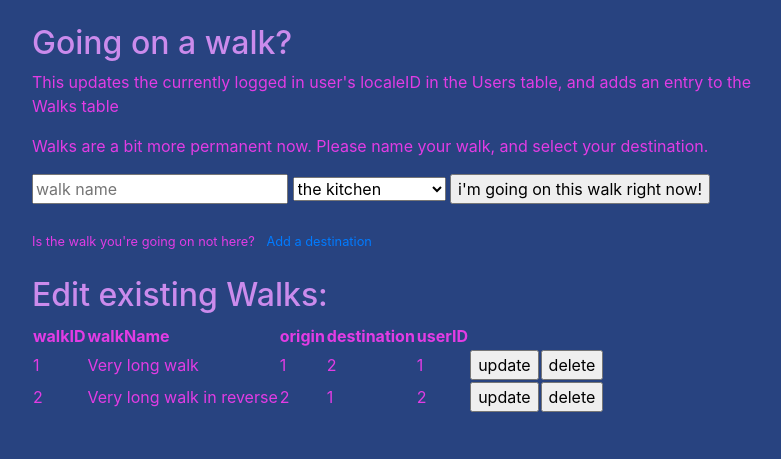
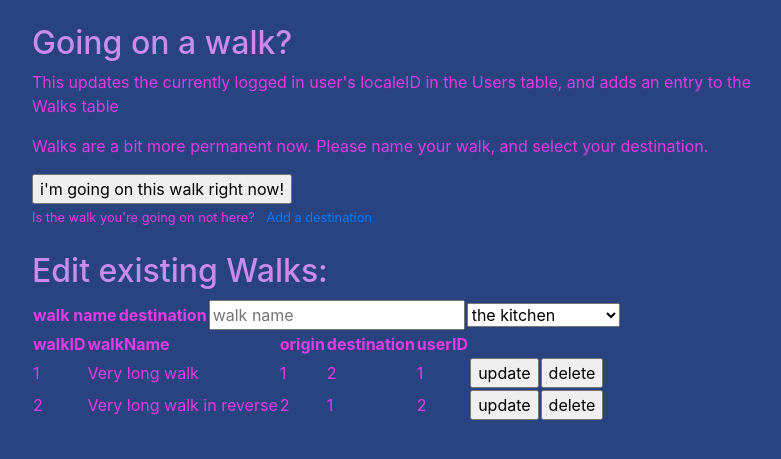
Before and after one commit to hjryan/ryanryan, a Flask app: page /walks in a window 1280 px wide. Shown: the part 56-515 px from the top of the page, without its empty margins (53-834 px from the left). Run offline with Flask 2, Linux system fonts and the light colour scheme; data comes from the database, SQL or seed files in the repository.

Commit message:
get some headers on walks

```diff
--- a/templates/walks.html
+++ b/templates/walks.html
@@ -3,13 +3,18 @@
 <h2>Going on a walk?</h2>
 <p>This updates the currently logged in user's localeID in the Users table, and adds an entry to the Walks table</p>
 <p>Walks are a bit more permanent now. Please name your walk, and select your destination.</p>
+<table>
 <form id="addNew" action="/add-walk">
-    <input type="text" name="walkName" placeholder="walk name" required>
+    <th>walk name</th>
+    <th>destination</th>
+    <td><input type="text" name="walkName" placeholder="walk name" required></td>
+    <td>
     <select name="destination" id="destination">
-            {% for destination in locales %}
-                <option value="{{destination['localeID']}}">{{destination['localeName']}}</option>
-            {% endfor %}
-        </select>
+        {% for destination in locales %}
+            <option value="{{destination['localeID']}}">{{destination['localeName']}}</option>
+        {% endfor %}
+    </select>
+    </td>
   <input type="submit" value="i'm going on this walk right now!" id="addNewButton" required>
 </form>
 <br>
```
